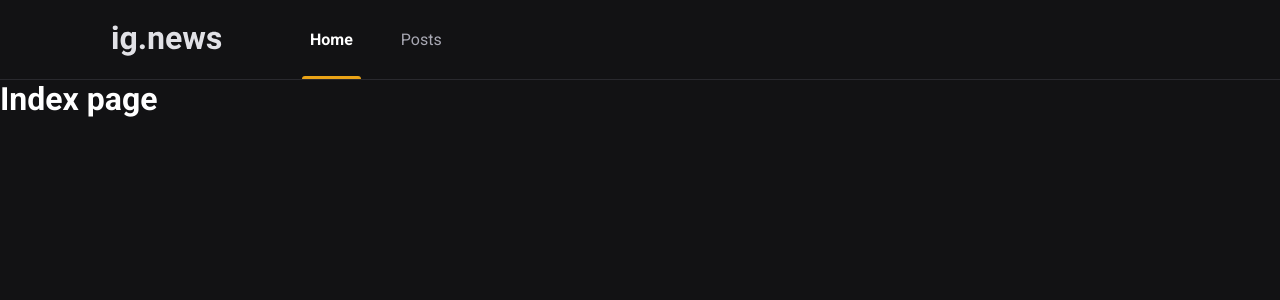
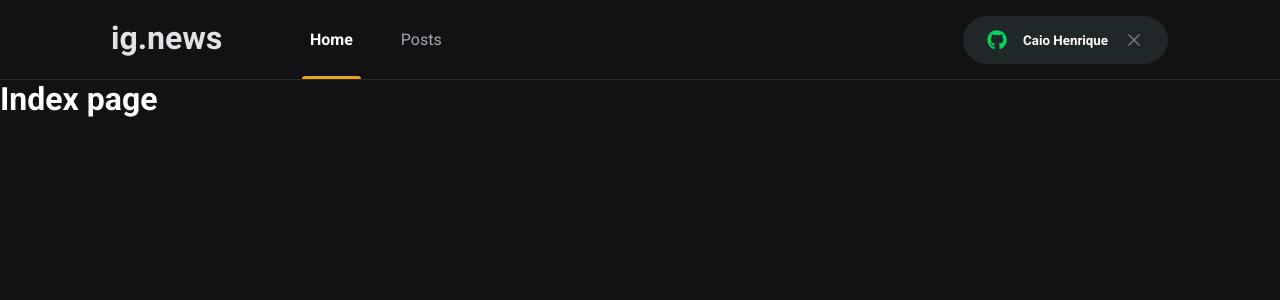
Before and after one commit to caiohenrique-developer/ig.news, a Next.js app: page / in a window 1280 px wide. Shown: the top 300 px of the page. Built offline with nearby package versions, Linux system fonts and the light colour scheme.

Commit message:
:sparkles: [ FEAT ]: Create SignInButton component

```diff
--- a/package.json
+++ b/package.json
@@ -19,7 +19,8 @@
   "dependencies": {
     "next": "10.1.3",
     "react": "17.0.2",
-    "react-dom": "17.0.2"
+    "react-dom": "17.0.2",
+    "react-icons": "^4.2.0"
   },
   "devDependencies": {
     "@commitlint/cli": "^12.1.1",
--- a/src/components/Header/index.tsx
+++ b/src/components/Header/index.tsx
@@ -1,3 +1,4 @@
+import { SignInButton } from '../SignInButton';
 import styles from './styles.module.scss'
 
 export function Header() {
@@ -9,6 +10,8 @@ export function Header() {
                     <a className={styles.active}>Home</a>
                     <a>Posts</a>
                 </nav>
+
+                <SignInButton />
             </div>
         </header>
     )
--- a/src/components/Header/styles.module.scss
+++ b/src/components/Header/styles.module.scss
@@ -50,4 +50,8 @@
       }
     }
   }
+
+  button {
+    margin-left: auto;
+  }
 }
--- /dev/null
+++ b/src/components/SignInButton/index.tsx
@@ -0,0 +1,23 @@
+import { FaGithub } from 'react-icons/fa'
+import { FiX } from 'react-icons/fi'
+
+import styles from './styles.module.scss'
+
+export function SignInButton() {
+    const isUserLoggedIn = true
+
+
+  return isUserLoggedIn ? (
+    <button type="button" className={styles.signInButton}>
+        <FaGithub color="#04d361" />
+        Caio Henrique
+        <FiX color="#737380" className={styles.closeIcon} />
+    </button>
+  ) : (
+    <button type="button" className={styles.signInButton}>
+    <FaGithub color="#eba417" />
+    Sign in  with GitHub
+</button>
+
+  )
+}
--- /dev/null
+++ b/src/components/SignInButton/styles.module.scss
@@ -0,0 +1,32 @@
+.signInButton {
+  height: 3rem;
+  border-radius: 3rem;
+  background: var(--gray850);
+  border: 0;
+  padding: 0 1.5rem;
+
+  display: flex;
+  align-items: center;
+  justify-content: center;
+
+  color: var(--white);
+  font-weight: bold;
+  transition: filter 0.2s;
+
+  &:hover {
+    filter: brightness(0.8);
+  }
+
+  svg {
+    width: 20px;
+    height: 20px;
+  }
+
+  svg:first-child {
+    margin-right: 1rem;
+  }
+
+  svg.closeIcon {
+    margin-left: 1rem;
+  }
+}
--- a/src/styles/globals.scss
+++ b/src/styles/globals.scss
@@ -5,6 +5,7 @@
   --gray100: #e1e1e6;
   --gray300: #a8a8b3;
   --gray800: #29292e;
+  --gray850: #1f2729;
   --gray900: #121214;
 
   --cyan500: #61dafb;
```
Also changed, not shown: 1 other file (tests, documents, lock files or other folders).
